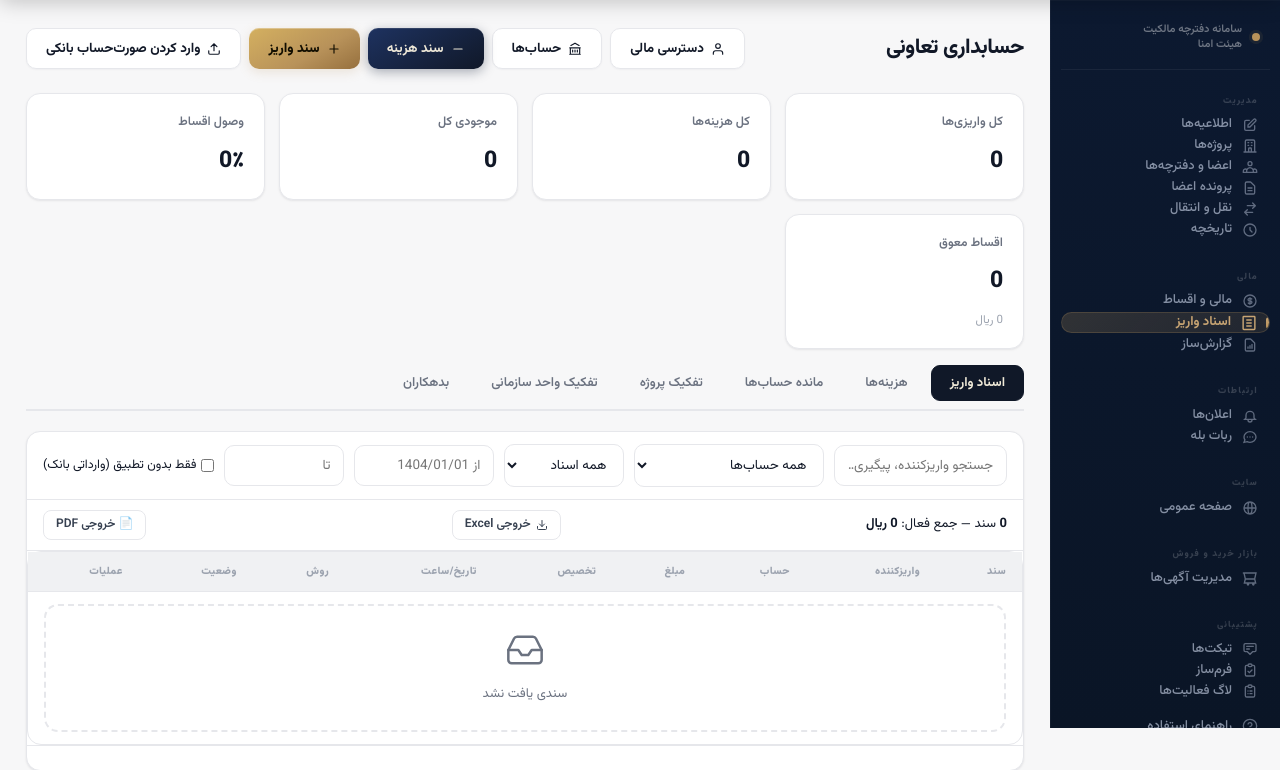
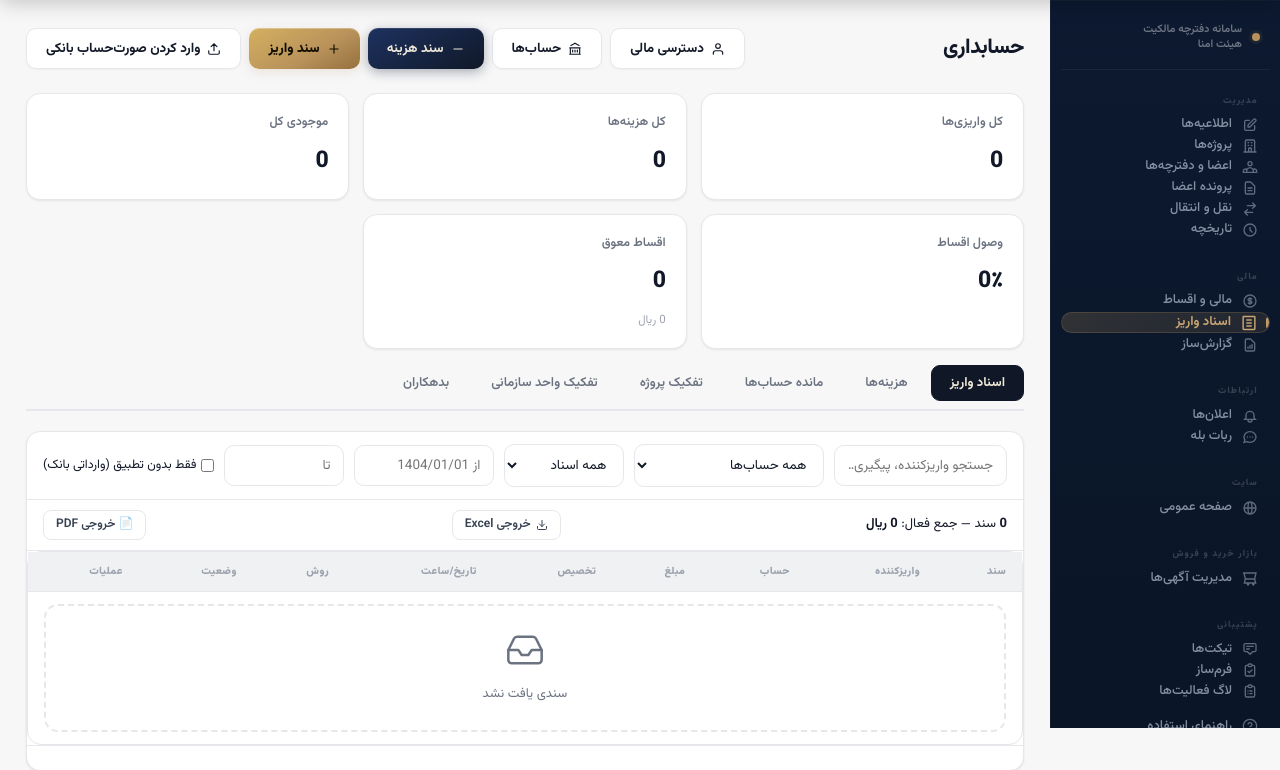
Before and after one commit to vahidgha/tmdt, a Flask app: page /dashboard/accounting in a window 1280 px wide. Shown: the part 72-842 px from the top of the page. Run offline with Flask 3, Linux system fonts and the light colour scheme; a user stored in the database is signed in; data comes from the database, SQL or seed files in the repository; data that the repository does not hold is empty; some libraries are stand-ins or nearby versions.

Commit message:
Fix KPI box overflow for large rial amounts, drop تعاونی from accounting title
Widened .kpi-grid's minimum column width (190px -> 260px) and added
overflow-wrap/word-break to .kpi-value so amounts up to ~100 hemat
(1e15 rial) wrap inside the card instead of spilling past its edge.
Verified with a screenshot at that scale.

Also renamed the accounting page from "حسابداری تعاونی" to just
"حسابداری" per request.

Co-Authored-By: Claude Sonnet 5 <noreply@anthropic.com>
Claude-Session: https://claude.ai/code/session_01E9o3K656GD3QKiiYKcjfmv

```diff
--- a/static/css/main.css
+++ b/static/css/main.css
@@ -1402,7 +1402,7 @@ select.input { cursor:pointer; }
 .dash-section-label svg { opacity:.6; }
 
 /* KPI cards */
-.kpi-grid { display:grid; grid-template-columns:repeat(auto-fill, minmax(190px,1fr)); gap:14px; }
+.kpi-grid { display:grid; grid-template-columns:repeat(auto-fill, minmax(260px,1fr)); gap:14px; }
 .kpi-card {
   background:var(--card); border:1px solid var(--border); border-radius:var(--r2);
   padding:18px 20px; cursor:pointer; text-decoration:none; color:inherit;
@@ -1421,7 +1421,10 @@ select.input { cursor:pointer; }
 .kpi-icon.ok   { background:var(--ok-bg);   color:var(--ok); }
 .kpi-icon.bad  { background:var(--bad-bg);  color:var(--bad); }
 .kpi-icon.gold { background:var(--gold-light); color:var(--gold-deep); }
-.kpi-value { font-size:23px; font-weight:800; color:var(--text); font-variant-numeric:tabular-nums; letter-spacing:-.3px; }
+.kpi-value {
+  font-size:23px; font-weight:800; color:var(--text); font-variant-numeric:tabular-nums; letter-spacing:-.3px;
+  overflow-wrap:anywhere; word-break:break-all;
+}
 .kpi-value.bad { color:var(--bad); }
 .kpi-sub { font-size:11.5px; color:var(--muted2); }
 
--- a/templates/dashboard/accounting.html
+++ b/templates/dashboard/accounting.html
@@ -1,7 +1,7 @@
 {% extends "dashboard/layout.html" %}
 {% block content %}
 <div class="pg-hdr">
-  <h1 class="pg-title">حسابداری تعاونی</h1>
+  <h1 class="pg-title">حسابداری</h1>
   <div style="display:flex;gap:8px;flex-wrap:wrap">
     {% if user.role == 'admin' %}
     <button class="btn btn-ghost" onclick="openFinanceAccess()">
--- a/templates/dashboard/help.html
+++ b/templates/dashboard/help.html
@@ -127,7 +127,7 @@
   <details class="help-item">
     <summary>اسناد واریز — تفاوت سند واریز با قسط چیست؟</summary>
     <div class="help-item-body">
-      اینجا حسابداری کامل تعاونی است — نه فقط اقساط.
+      اینجا حسابداری کامل است — نه فقط اقساط.
       <ul>
         <li><b>سند واریز</b>: ثبت واقعی پولی که به یک حساب تعاونی واریز شده (چه از طرف عضو، چه غیرعضو).</li>
         <li><b>تخصیص</b>: هر سند واریز را می‌توانید به یک یا چند قسط «تخصیص» دهید تا آن قسط تسویه شود.</li>
```
